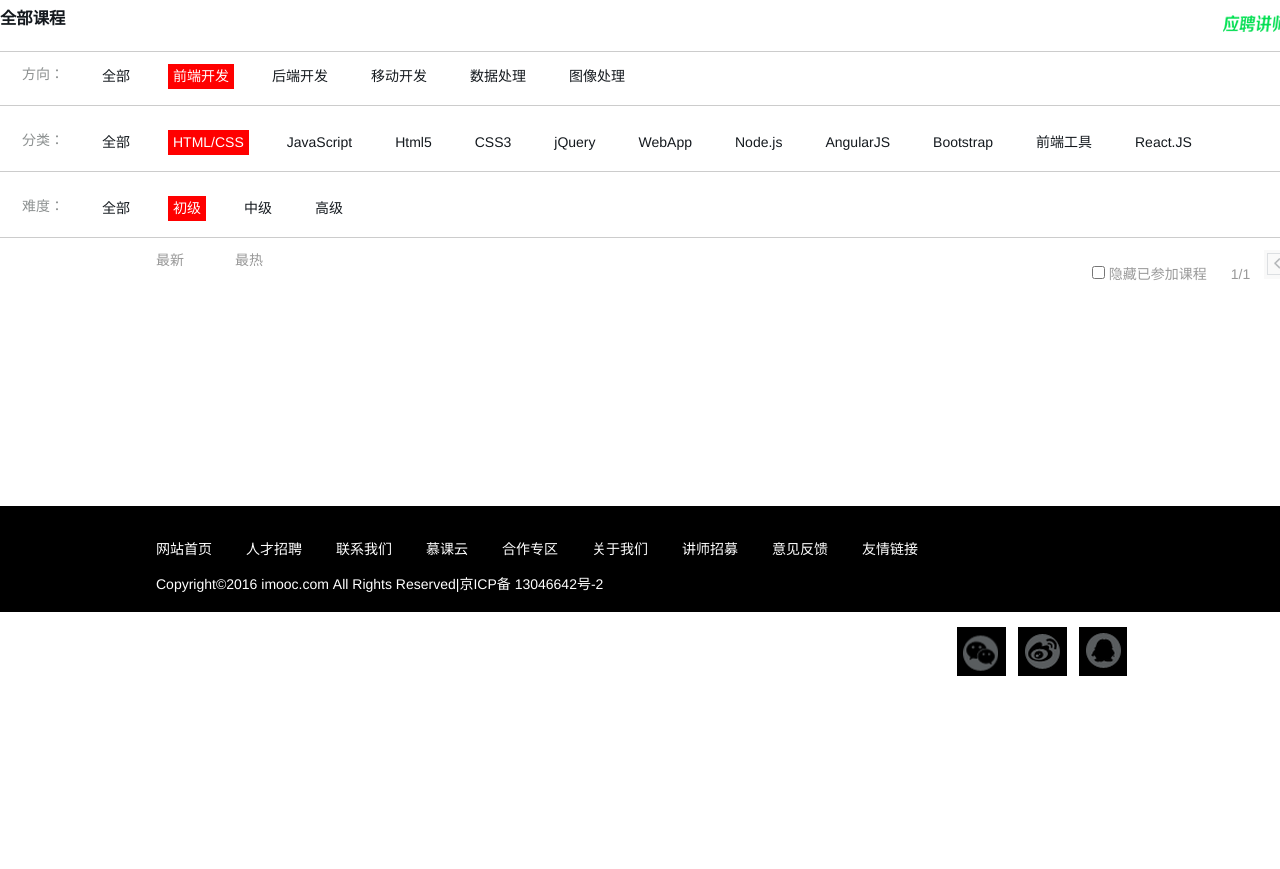
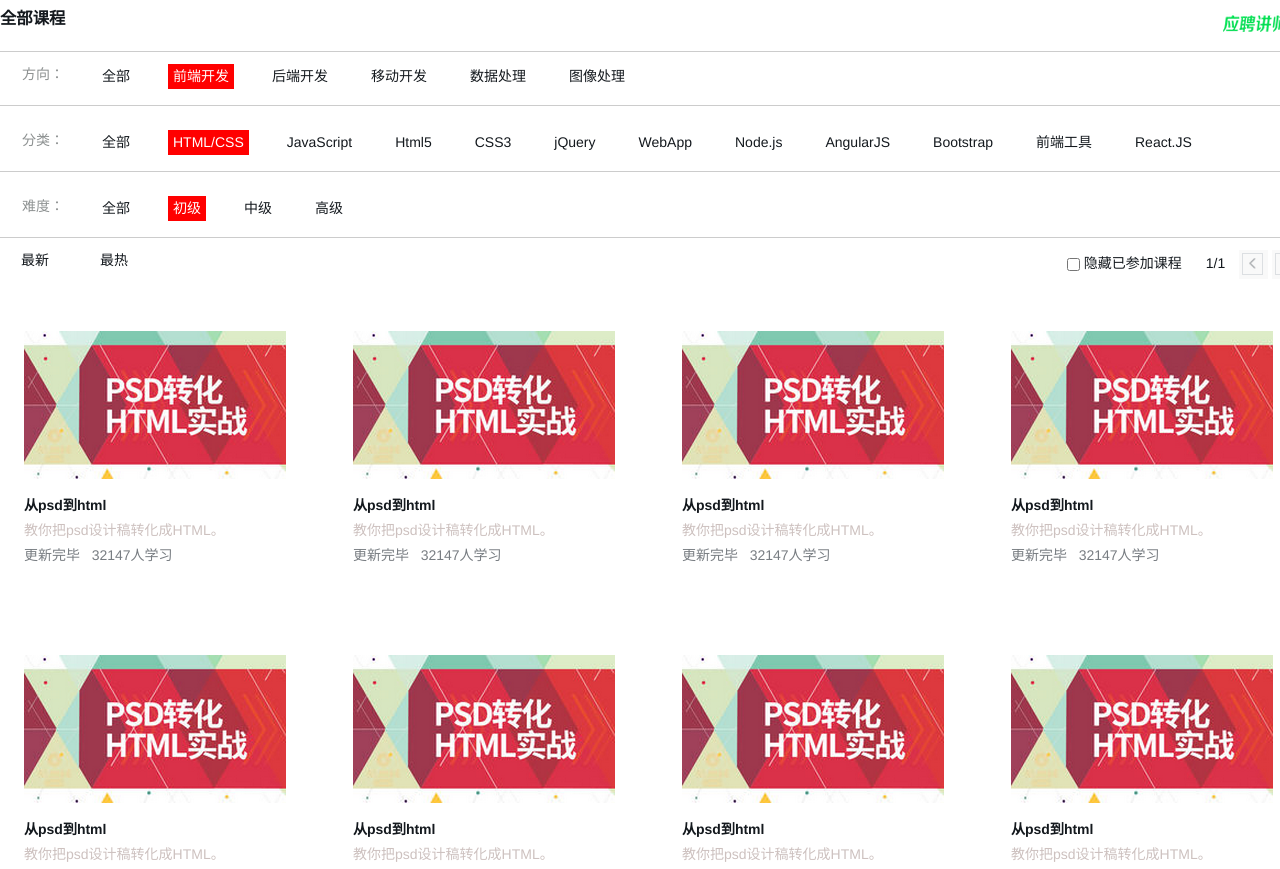
Before and after one commit to LuoYiHao/Imooc, a plain HTML site: page index.html in a window 1280 px wide. Shown: the part 83-952 px from the top of the page. Before the commit the page ends 800 px from the top, so only its background shows below. Drawn offline with Linux system fonts and the light colour scheme.

Commit message:
静态页面完成

```diff
--- a/index.css
+++ b/index.css
@@ -64,13 +64,10 @@ footer{
 	background-color:black;
 }
 #mainbody{
-	min-height:500px;
+	height:1000px;
 	background-color:white;
 	width:1325px;
 	margin:0 auto;
-}
-p{
-	color:white;
 }
 .bottom_left{
 	float:left;
@@ -114,22 +111,50 @@ dd{
 	background-color:red;
 	color:white;
 }
-.bottom_left{
+.leftbottom{
 	float:left;
+	margin:0 0 0 21px;
 }
-.bottom_left span{
+.leftbottom span{
 	margin:0 47px 0 0;
 }
-.bottom_right{
+.rightbottom{
 	float:right;
-}
-.bottom_top{
-	height:45px;
-	color:#999;
 }
 .text{
 	margin:0 20px 0 0;
+	vertical-align:50%;
 }
 .numberOfPages{
 	margin:0 10px 0 0;
+	vertical-align:50%;
 }
+#selection{
+	vertical-align:50%;
+}
+#right{
+	margin-right:25px;
+}
+.course{
+	float:left;
+	padding:24px 24px 24px 24px;
+	margin:19px 19px 19px 0;
+}
+.selectcourse{
+	height:235px;
+}
+p{
+	line-height:25px;
+}
+.coursename{
+	font-weight:bold;
+}
+.courseDescription{
+	color:#cdc1bf;
+}
+.learn{
+	color:#787d82;
+}
+.copyright{
+	color:#787d82;
+}
--- a/index.html
+++ b/index.html
@@ -63,17 +63,67 @@
             	</dl>
             </div>
             <div class = "mainbody_bottom">
-				<div class = "bottom_top">
-                	<div class = "bottom_left">
+				<div class = "selectcourse">
+                	<div class = "leftbottom">
                         <span class = "new">最新</span>
                         <span class = "hot">最热</span>
                     </div>
-                    <div class = "bottom_right">
+                    <div class = "rightbottom">
                         <input type = "checkbox" value = "" id = "selection">
                         <span class = "text">隐藏已参加课程</span>
                         <span class = "numberOfPages">1/1</span>
                         <img src = "image/left.png" alt = "" id = "left"/>
                         <img src = "image/right.png" alt = "" id = "right"/>
+                    </div>
+                </div>
+                <div class = "courses">
+                	<div class = "course">
+                    	<img src = "image/class.png" alt = "" id = "course"/>
+                        <p class = "coursename">从psd到html</p>
+                        <p class = "courseDescription">教你把psd设计稿转化成HTML。</p>
+                        <p class = "learn">更新完毕&nbsp;&nbsp;&nbsp;32147人学习</p>
+                    </div>
+                    <div class = "course">
+                    	<img src = "image/class.png" alt = "" id = "course"/>
+                        <p class = "coursename">从psd到html</p>
+                        <p class = "courseDescription">教你把psd设计稿转化成HTML。</p>
+                        <p class = "learn">更新完毕&nbsp;&nbsp;&nbsp;32147人学习</p>
+                    </div>
+                    <div class = "course">
+                    	<img src = "image/class.png" alt = "" id = "course"/>
+                        <p class = "coursename">从psd到html</p>
+                        <p class = "courseDescription">教你把psd设计稿转化成HTML。</p>
+                        <p class = "learn">更新完毕&nbsp;&nbsp;&nbsp;32147人学习</p>
+                    </div>
+                    <div class = "course">
+                    	<img src = "image/class.png" alt = "" id = "course"/>
+                        <p class = "coursename">从psd到html</p>
+                        <p class = "courseDescription">教你把psd设计稿转化成HTML。</p>
+                        <p class = "learn">更新完毕&nbsp;&nbsp;&nbsp;32147人学习</p>
+                    </div>
+                	<div class = "course">
+                    	<img src = "image/class.png" alt = "" id = "course"/>
+                        <p class = "coursename">从psd到html</p>
+                        <p class = "courseDescription">教你把psd设计稿转化成HTML。</p>
+                        <p class = "learn">更新完毕&nbsp;&nbsp;&nbsp;32147人学习</p>
+                    </div>
+                    <div class = "course">
+                    	<img src = "image/class.png" alt = "" id = "course"/>
+                        <p class = "coursename">从psd到html</p>
+                        <p class = "courseDescription">教你把psd设计稿转化成HTML。</p>
+                        <p class = "learn">更新完毕&nbsp;&nbsp;&nbsp;32147人学习</p>
+                    </div>
+                    <div class = "course">
+                    	<img src = "image/class.png" alt = "" id = "course"/>
+                        <p class = "coursename">从psd到html</p>
+                        <p class = "courseDescription">教你把psd设计稿转化成HTML。</p>
+                        <p class = "learn">更新完毕&nbsp;&nbsp;&nbsp;32147人学习</p>
+                    </div>
+                    <div class = "course">
+                    	<img src = "image/class.png" alt = "" id = "course"/>
+                        <p class = "coursename">从psd到html</p>
+                        <p class = "courseDescription">教你把psd设计稿转化成HTML。</p>
+                        <p class = "learn">更新完毕&nbsp;&nbsp;&nbsp;32147人学习</p>
                     </div>
                 </div>
             </div>
@@ -91,7 +141,7 @@
                     <li>意见反馈</li>
                     <li>友情链接</li>
                 </ul>
-                <p>Copyright&copy;2016&nbsp;imooc.com&nbsp;All&nbsp;Rights&nbsp;Reserved|京ICP备&nbsp;13046642号-2</p>
+                <p class = "copyright">Copyright&copy;2016&nbsp;imooc.com&nbsp;All&nbsp;Rights&nbsp;Reserved|京ICP备&nbsp;13046642号-2</p>
             </div>
             <div class = "bottom_right">
                 <ul class = "icons2">
```
Also changed, not shown: image/class.png (added).
